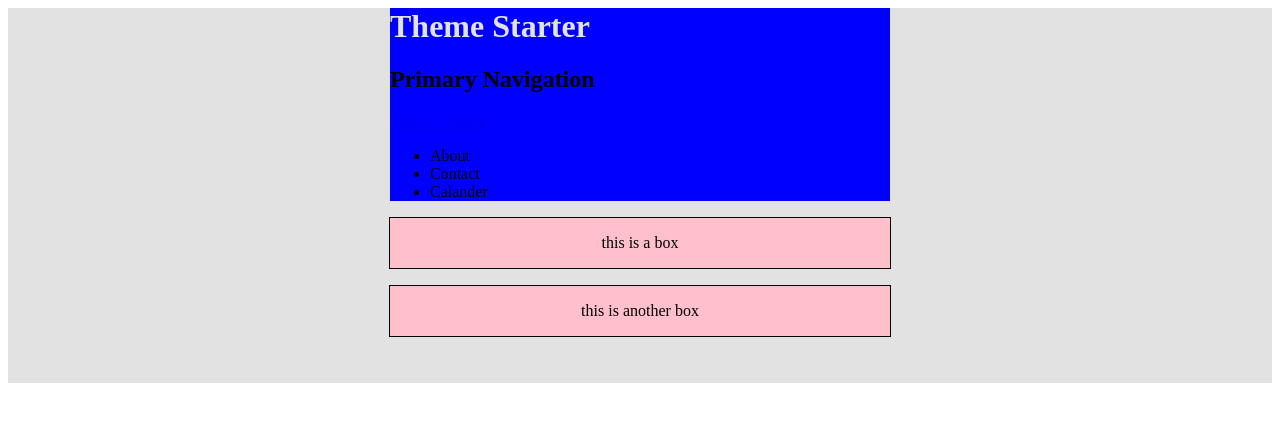
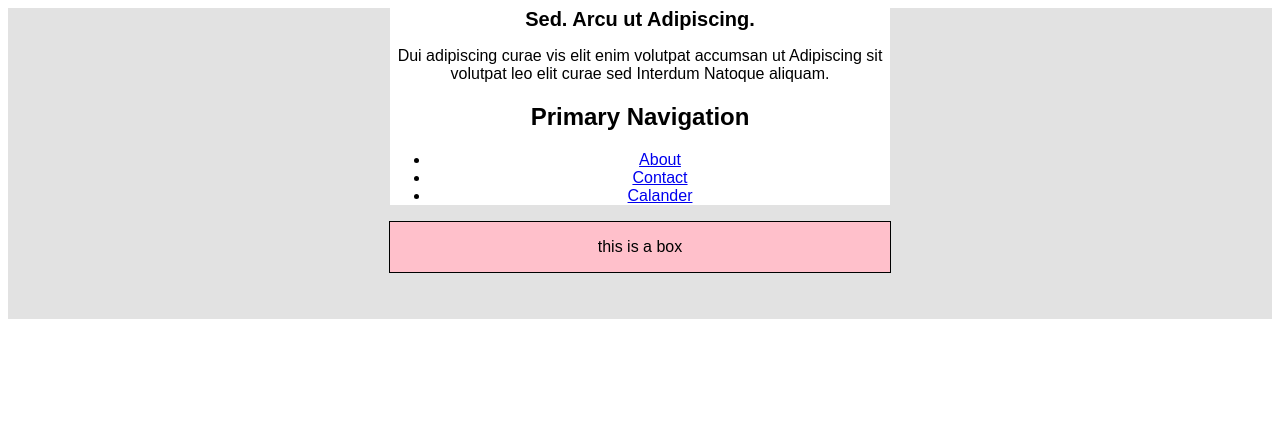
Before and after one commit to indexcosmos/px-directive, a plain HTML site: page index.html in a window 1280 px wide. Drawn offline with Linux system fonts and the light colour scheme.

Commit message:
update file

```diff
--- a/assets/css/style.css
+++ b/assets/css/style.css
@@ -1,16 +1,23 @@
 h1{
-  color: #E2E2E2;
+  color: #000;
 }
 
 .container{
   background-color: #E2E2E2;
   padding-bottom: 30px;
+  font-family: sans-serif;
 }
-.header{
+
+header{
   width: 500px;
-  background: blue;
-  margin:auto;
-  text-align: left;
+  background: #FFFFFF;
+  margin: auto;
+  text-align: center;
+}
+
+.branding{
+  font-size: 20px;
+    margin: 2px;
 }
 .box{
   width: 500px;
--- a/index.html
+++ b/index.html
@@ -1,7 +1,7 @@
 <!doctype>
 
 <html lang="en">
-	<head>
+<head>
 		<meta charset="utf-8">
 
 		<title>Theme</title>
@@ -26,23 +26,27 @@
 
 		<link rel="stylesheet" href="assets/css/style.css">
 
-	</head>
+
+</head>
 
 <div class="container">
 	<body>
-		<div>
-		<header class="header">
-			<h1 classs="branding">Theme Starter</h1>
+			<header>
+			<h1 class="branding">Sed. Arcu ut Adipiscing.</h1>
+			<p>
+				Dui adipiscing curae vis elit enim volutpat accumsan ut Adipiscing
+				sit volutpat leo elit curae sed Interdum Natoque aliquam.
+			</p>
 			<nav>
 				<h2>Primary Navigation</h2>
-				<a href="#about" class="skip">Skip to content</a>
 				<ul>
-					<li><a href"">About</a></li>
-					<li><a href"">Contact</a></li>
-					<li><a href"">Calander</a></li>
+					<li><a href="#">About</a></li>
+					<li><a href="#">Contact</a></li>
+					<li><a href="#">Calander</a></li>
 				</ul>
 			</nav>
-		</header>
+			</header>
+
 
 		<blockquote>
 		<section class="box">
@@ -50,19 +54,13 @@
 		</section>
 		</blockquote>
 
-		<blockquote>
-		<section class="box">
-			<p>this is another box</p>
-		</section>
-		</blockquote>
+		</body>
+
 
 		<footer>
 
 		</footer>
 
-	</div>
 
-	</body>
-</div>
-
+</div> <!-- end container -->
 </html>
```
